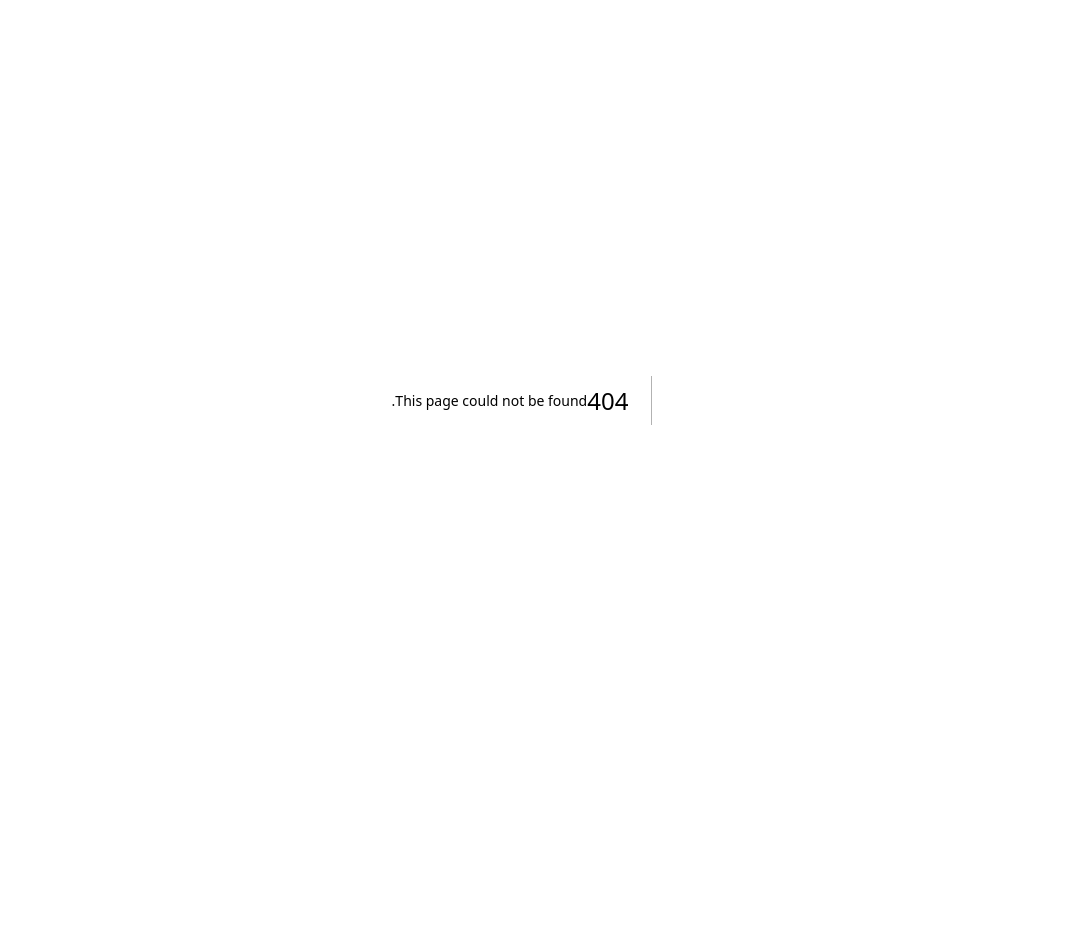
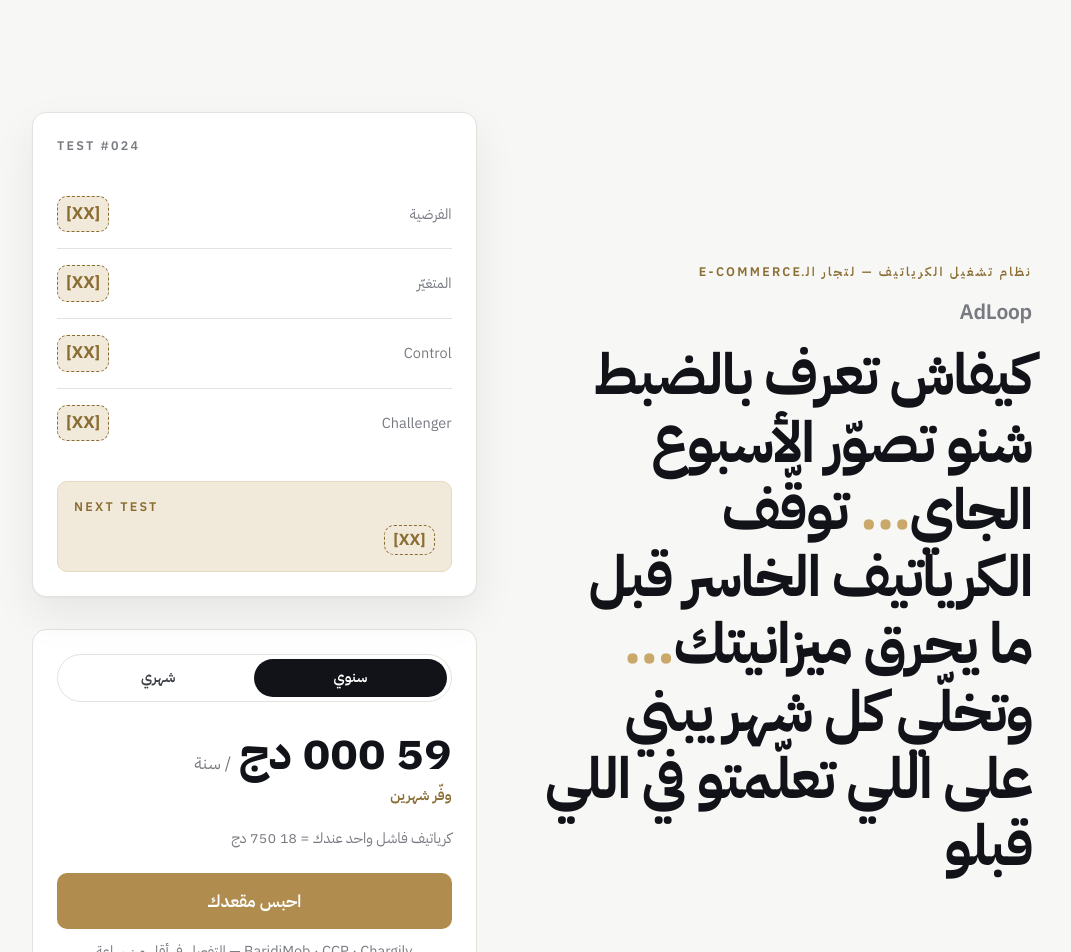
Before and after one commit to LOGISK7/DODO, a Next.js app: page /offer in a window 1280 px wide. Before the commit this address had no page. Shown: the top 952 px of the page, without its empty margins (108-1179 px from the left). Before the commit the page ends 800 px from the top, so only its background shows below. Built offline with nearby package versions, Linux system fonts and the light colour scheme.

Commit message:
Add /offer rules, copy, HeroHeadline, and BuyBox components

```diff
--- /dev/null
+++ b/app/offer/page.tsx
@@ -0,0 +1,10 @@
+import React from "react";
+import { HeroHeadline } from "@/components/sales/HeroHeadline";
+
+export default function OfferPage() {
+  return (
+    <main>
+      <HeroHeadline />
+    </main>
+  );
+}
--- /dev/null
+++ b/components/sales/BuyBox.tsx
@@ -0,0 +1,102 @@
+"use client";
+
+import React, { useState } from "react";
+import { offer } from "@/content/ar-offer";
+import {
+  formatDZD,
+  PRICE_ANNUAL,
+  PRICE_MONTHLY,
+  FAILED_CREATIVE_COST,
+  CTA_TARGET
+} from "@/config/offer";
+import { Button } from "@/components/Button";
+import { Placeholder } from "@/components/Placeholder";
+
+export function BuyBox() {
+  const [billing, setBilling] = useState<"annual" | "monthly">("annual");
+  const isAnnual = billing === "annual";
+
+  return (
+    <div className="bg-[var(--surface)] border border-[var(--line)] rounded-[var(--r-lg)] p-[24px] w-full">
+      {/* Segmented Toggle */}
+      <div
+        role="radiogroup"
+        className="flex p-[4px] border border-[var(--line)] rounded-full mb-[24px]"
+      >
+        <button
+          role="radio"
+          aria-checked={isAnnual}
+          onClick={() => setBilling("annual")}
+          onKeyDown={(e) => {
+            if (e.key === "ArrowLeft" || e.key === "ArrowRight") {
+              e.preventDefault();
+              setBilling(isAnnual ? "monthly" : "annual");
+            }
+          }}
+          className={`flex-1 text-center py-[8px] rounded-full text-[14.5px] font-[600] transition-colors duration-[140ms] ease-[cubic-bezier(.2,.8,.2,1)] focus:outline-none focus-visible:ring-2 focus-visible:ring-[var(--gold-cta)] ${
+            isAnnual
+              ? "bg-[var(--ink)] text-[var(--surface)]"
+              : "bg-transparent text-[var(--ink-2)] hover:text-[var(--ink)]"
+          }`}
+        >
+          {offer.buyBox.annualLabel}
+        </button>
+        <button
+          role="radio"
+          aria-checked={!isAnnual}
+          onClick={() => setBilling("monthly")}
+          onKeyDown={(e) => {
+            if (e.key === "ArrowLeft" || e.key === "ArrowRight") {
+              e.preventDefault();
+              setBilling(!isAnnual ? "annual" : "monthly");
+            }
+          }}
+          className={`flex-1 text-center py-[8px] rounded-full text-[14.5px] font-[600] transition-colors duration-[140ms] ease-[cubic-bezier(.2,.8,.2,1)] focus:outline-none focus-visible:ring-2 focus-visible:ring-[var(--gold-cta)] ${
+            !isAnnual
+              ? "bg-[var(--ink)] text-[var(--surface)]"
+              : "bg-transparent text-[var(--ink-2)] hover:text-[var(--ink)]"
+          }`}
+        >
+          {offer.buyBox.monthlyLabel}
+        </button>
+      </div>
+
+      {/* Price Display */}
+      <div className="flex flex-col mb-[12px] min-h-[90px] justify-start">
+        <div className="text-[clamp(30px,4.4vw,46px)] font-[700] text-[var(--ink)] num leading-[1.2]">
+          {isAnnual ? formatDZD(PRICE_ANNUAL) : formatDZD(PRICE_MONTHLY)}
+          <span className="text-[17px] text-[var(--muted)] font-[400] ms-[8px]">
+            {isAnnual ? "/ سنة" : "/ شهر"}
+          </span>
+        </div>
+        <div className={`text-[14.5px] text-[var(--gold-ink)] font-[600] mt-[4px] ${isAnnual ? "visible" : "invisible"}`}>
+          {offer.buyBox.annualSub}
+        </div>
+      </div>
+
+      {/* Anchor Line */}
+      <div className="text-[14.5px] text-[var(--muted)] mb-[24px]">
+        {offer.buyBox.anchorPrefix} {formatDZD(FAILED_CREATIVE_COST)}
+      </div>
+
+      {/* Button */}
+      <Button
+        variant="gold"
+        className="w-full !w-full mb-[12px]"
+        onClick={() => window.location.href = CTA_TARGET}
+      >
+        {offer.cta.primary}
+      </Button>
+
+      {/* Payment info */}
+      <div className="text-[14.5px] text-[var(--muted)] text-center mb-[16px]">
+        {offer.cta.payment}
+      </div>
+
+      {/* Seats */}
+      <div className="text-[14.5px] text-[var(--ink)] flex items-center justify-center gap-[8px]">
+        <Placeholder id="seats" /> <span>{offer.cta.seats}</span>
+      </div>
+    </div>
+  );
+}
--- /dev/null
+++ b/components/sales/HeroHeadline.tsx
@@ -0,0 +1,67 @@
+import React from "react";
+import { offer } from "@/content/ar-offer";
+import { Wrap } from "@/components/Wrap";
+import { Eyebrow } from "@/components/Eyebrow";
+import { Placeholder } from "@/components/Placeholder";
+import { BuyBox } from "@/components/sales/BuyBox";
+
+export function HeroHeadline() {
+  return (
+    <section className="bg-[var(--canvas)] pt-[80px] pb-[80px] min-[1000px]:pt-[112px] min-[1000px]:pb-[112px]">
+      <Wrap>
+        <div className="flex flex-col gap-[64px] min-[1000px]:grid min-[1000px]:grid-cols-[1.05fr_0.95fr] min-[1000px]:gap-x-[64px] min-[1000px]:gap-y-[32px] items-center">
+
+          {/* TEXT COLUMN */}
+          <div className="flex flex-col items-start w-full min-[1000px]:col-start-1 min-[1000px]:row-start-1 min-[1000px]:row-span-2">
+            <Eyebrow>{offer.hero.eyebrow}</Eyebrow>
+            <div className="text-h3 text-[var(--muted)] my-[16px]" dir="ltr">
+              {offer.hero.wordmark}
+            </div>
+            <h1 className="text-h1 text-[var(--ink)]">
+              <span className="max-[699px]:block max-[699px]:mb-[12px]">{offer.hero.headlineClauses[0]}</span>
+              <span className="text-[var(--gold)] max-[699px]:hidden">… </span>
+              <span className="max-[699px]:block max-[699px]:mb-[12px]">{offer.hero.headlineClauses[1]}</span>
+              <span className="text-[var(--gold)] max-[699px]:hidden">… </span>
+              <span className="max-[699px]:block">{offer.hero.headlineClauses[2]}</span>
+            </h1>
+          </div>
+
+          {/* BUY BOX */}
+          <div className="w-full min-[1000px]:col-start-2 min-[1000px]:row-start-2">
+            <BuyBox />
+          </div>
+
+          {/* VISUAL COLUMN */}
+          <div className="w-full min-[1000px]:col-start-2 min-[1000px]:row-start-1">
+            <div className="bg-[var(--surface)] border border-[var(--line)] rounded-[var(--r-lg)] w-full overflow-hidden max-[999px]:shadow-none min-[1000px]:shadow-[0_1px_2px_rgba(17,19,24,.04),0_18px_44px_rgba(17,19,24,.07)]">
+              <div className="p-[24px]">
+                <div className="text-eyebrow num text-[var(--muted)] mb-[24px]" dir="ltr">
+                  TEST #024
+                </div>
+                <div className="flex flex-col divide-y divide-[var(--line)]">
+                  {["الفرضية", "المتغيّر", "Control", "Challenger"].map((label, i) => (
+                    <div key={i} className="flex justify-between items-center py-[16px]">
+                      <span className="text-small text-[var(--muted)]">{label}</span>
+                      <span className="text-body text-[var(--ink)]">
+                        <Placeholder id={`test-val-${i}`} />
+                      </span>
+                    </div>
+                  ))}
+                </div>
+              </div>
+              <div className="px-[24px] pb-[24px]">
+                <div className="bg-[var(--gold-soft)] border border-[#E6D9BF] rounded-[10px] p-[16px]">
+                  <div className="text-eyebrow text-[var(--gold-ink)] mb-[8px]" dir="ltr">
+                    NEXT TEST
+                  </div>
+                  <Placeholder id="next-test" />
+                </div>
+              </div>
+            </div>
+          </div>
+
+        </div>
+      </Wrap>
+    </section>
+  );
+}
--- /dev/null
+++ b/config/offer.ts
@@ -0,0 +1,11 @@
+export const PROOF_READY = false;
+export const REVIEWS_READY = false;
+export const SEATS_TOTAL = 15;
+export const PRICE_ANNUAL = 59000;
+export const PRICE_MONTHLY = 6900;
+export const FAILED_CREATIVE_COST = 18750;
+export const CTA_TARGET = "#lead";
+
+export function formatDZD(n: number): string {
+  return `${n.toString().replace(/\B(?=(\d{3})+(?!\d))/g, " ")} دج`;
+}
--- /dev/null
+++ b/content/ar-offer.ts
@@ -0,0 +1,31 @@
+export const offer = {
+  buyBox: {
+    anchorPrefix: "كرياتيف فاشل واحد عندك =",
+    annualLabel: "سنوي",
+    annualSub: "وفّر شهرين",
+    monthlyLabel: "شهري",
+  },
+  cta: {
+    final: "احبس مقعدك دابا",
+    payment: "BaridiMob · CCP · Chargily — التفعيل في أقل من ساعة",
+    priceLocked: "السعر مقفول عليك للأبد",
+    primary: "احبس مقعدك",
+    seats: "مقعد باقي من 15",
+    trial: "بلا بطاقة للتجربة · تخرج بـ3 زوايا إعلانية على منتجك في 5 دقائق",
+  },
+  hero: {
+    eyebrow: "نظام تشغيل الكرياتيف — لتجار الـE-commerce",
+    headlineClauses: [
+      "كيفاش تعرف بالضبط شنو تصوّر الأسبوع الجاي",
+      "توقّف الكرياتيف الخاسر قبل ما يحرق ميزانيتك",
+      "وتخلّي كل شهر يبني على اللي تعلّمتو في اللي قبلو",
+    ],
+    wordmark: "AdLoop",
+  },
+  specStrip: [
+    { label: "الشكل", value: "نظام Notion + محرّك قرار + قوالب" },
+    { label: "وقت الإعداد", value: "40 دقيقة، مرة واحدة" },
+    { label: "الموضوع", value: "كرياتيف واختبار Meta Ads" },
+    { label: "لمن", value: "تاجر يصرف 80 000 دج+ في الشهر" },
+  ],
+} as const;
```
Also changed, not shown: 1 other file (tests, documents, lock files or other folders).
